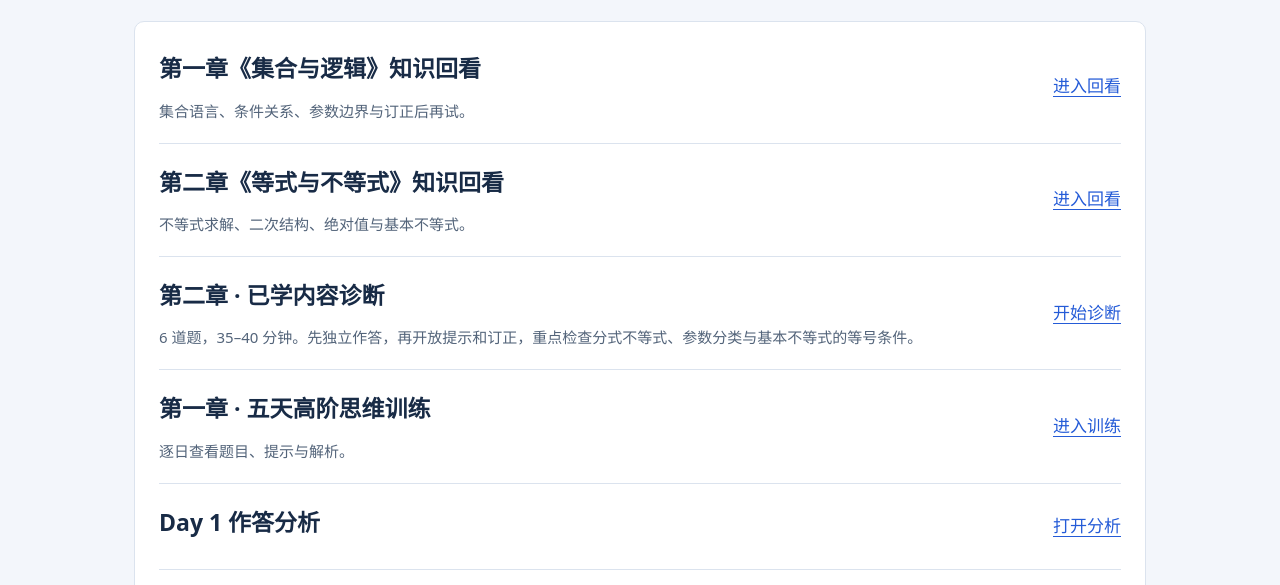
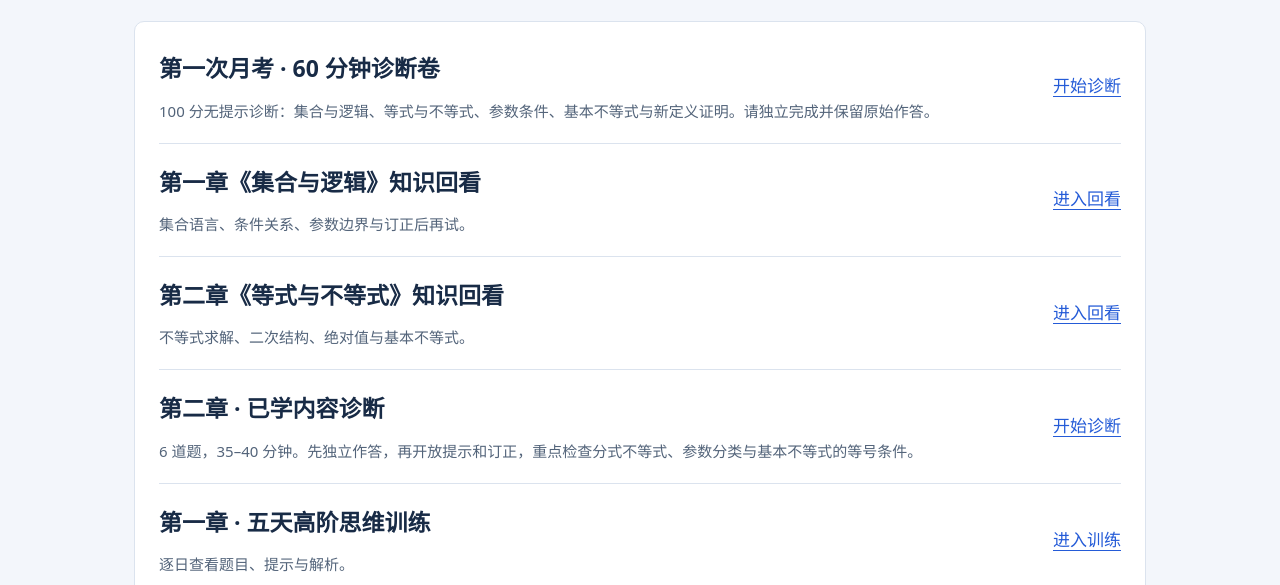
Before and after one commit to LenaLenaPan/qingxu-highschool, a plain HTML site: page public/math/index.html in a window 1280 px wide. Shown: the part 189-774 px from the top of the page. Drawn offline with Linux system fonts and the light colour scheme.

Commit message:
Link first monthly exam diagnostic from math portal

```diff
--- a/public/math/index.html
+++ b/public/math/index.html
@@ -1 +1 @@
-<!doctype html><html lang="zh-CN"><head><meta charset="utf-8"><meta name="viewport" content="width=device-width, initial-scale=1"><title>数学 · 清许学习空间</title><link rel="stylesheet" href="/shared/portal.css"></head><body><main><div class="kicker">数学</div><h1>知识回看与思维训练</h1><div class="list"><div class="row"><div><h2>第一章《集合与逻辑》知识回看</h2><p>集合语言、条件关系、参数边界与订正后再试。</p></div><a href="chapter1/">进入回看</a></div><div class="row"><div><h2>第二章《等式与不等式》知识回看</h2><p>不等式求解、二次结构、绝对值与基本不等式。</p></div><a href="chapter2/">进入回看</a></div><div class="row"><div><h2>第二章 · 已学内容诊断</h2><p>6 道题，35–40 分钟。先独立作答，再开放提示和订正，重点检查分式不等式、参数分类与基本不等式的等号条件。</p></div><a href="chapter2/diagnostic.html">开始诊断</a></div><div class="row"><div><h2>第一章 · 五天高阶思维训练</h2><p>逐日查看题目、提示与解析。</p></div><a href="training/">进入训练</a></div><div class="row"><h2>Day 1 作答分析</h2><a href="training/day1-analysis.html">打开分析</a></div><div class="row"><h2>Day 2 作答分析</h2><a href="training/day2-analysis.html">打开分析</a></div><div class="row"><h2>预习掌握情况与重点提升</h2><a href="review.html">打开回顾</a></div></div></main><script defer src="/shared/nav.js"></script></body></html>
+<!doctype html><html lang="zh-CN"><head><meta charset="utf-8"><meta name="viewport" content="width=device-width, initial-scale=1"><title>数学 · 清许学习空间</title><link rel="stylesheet" href="/shared/portal.css"></head><body><main><div class="kicker">数学</div><h1>知识回看与思维训练</h1><div class="list"><div class="row"><div><h2>第一次月考 · 60 分钟诊断卷</h2><p>100 分无提示诊断：集合与逻辑、等式与不等式、参数条件、基本不等式与新定义证明。请独立完成并保留原始作答。</p></div><a href="monthly-exam-1-diagnostic.html">开始诊断</a></div><div class="row"><div><h2>第一章《集合与逻辑》知识回看</h2><p>集合语言、条件关系、参数边界与订正后再试。</p></div><a href="chapter1/">进入回看</a></div><div class="row"><div><h2>第二章《等式与不等式》知识回看</h2><p>不等式求解、二次结构、绝对值与基本不等式。</p></div><a href="chapter2/">进入回看</a></div><div class="row"><div><h2>第二章 · 已学内容诊断</h2><p>6 道题，35–40 分钟。先独立作答，再开放提示和订正，重点检查分式不等式、参数分类与基本不等式的等号条件。</p></div><a href="chapter2/diagnostic.html">开始诊断</a></div><div class="row"><div><h2>第一章 · 五天高阶思维训练</h2><p>逐日查看题目、提示与解析。</p></div><a href="training/">进入训练</a></div><div class="row"><h2>Day 1 作答分析</h2><a href="training/day1-analysis.html">打开分析</a></div><div class="row"><h2>Day 2 作答分析</h2><a href="training/day2-analysis.html">打开分析</a></div><div class="row"><h2>预习掌握情况与重点提升</h2><a href="review.html">打开回顾</a></div></div></main><script defer src="/shared/nav.js"></script></body></html>
```
